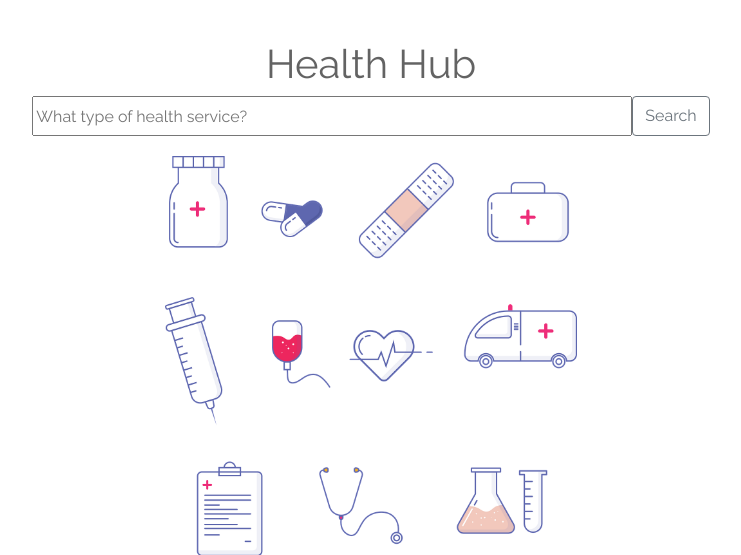
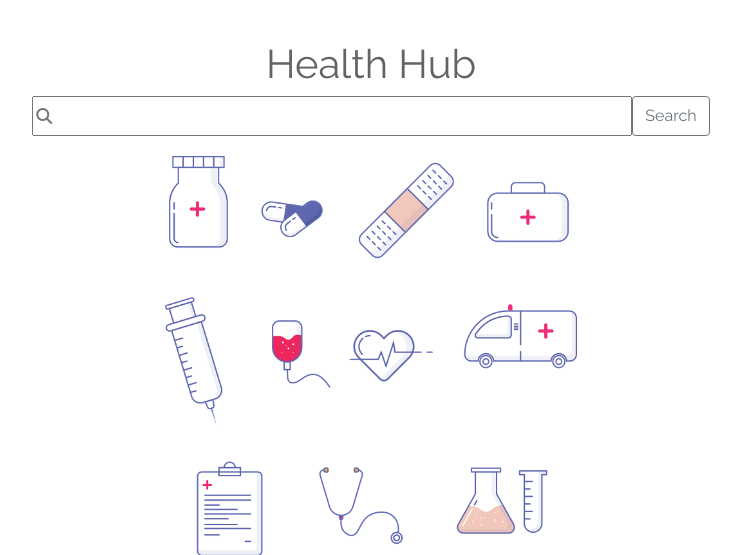
Before and after one commit to senseofsteph/healthhub, a Flask app: page / in a window 1280 px wide. Shown: the top 555 px of the page, without its empty margins (269-1010 px from the left). Run offline with Flask 2, Linux system fonts and the light colour scheme; some libraries are stand-ins or nearby versions.

Commit message:
Change input placeholder text

```diff
--- a/templates/base.html
+++ b/templates/base.html
@@ -26,7 +26,7 @@
         <!-- Bootstrap Search Bar -->
         <form>
           <div id="searchbar" class="searchbar">
-            <input name="Search" type="text" placeholder="What type of health service?" required>
+            <input name="Search" type="text" placeholder="&#xf002" style="font-family: FontAwesome;" required>
             <button class="btn btn-outline-secondary" type="button">Search</button>
           </div>
         </form>
```
